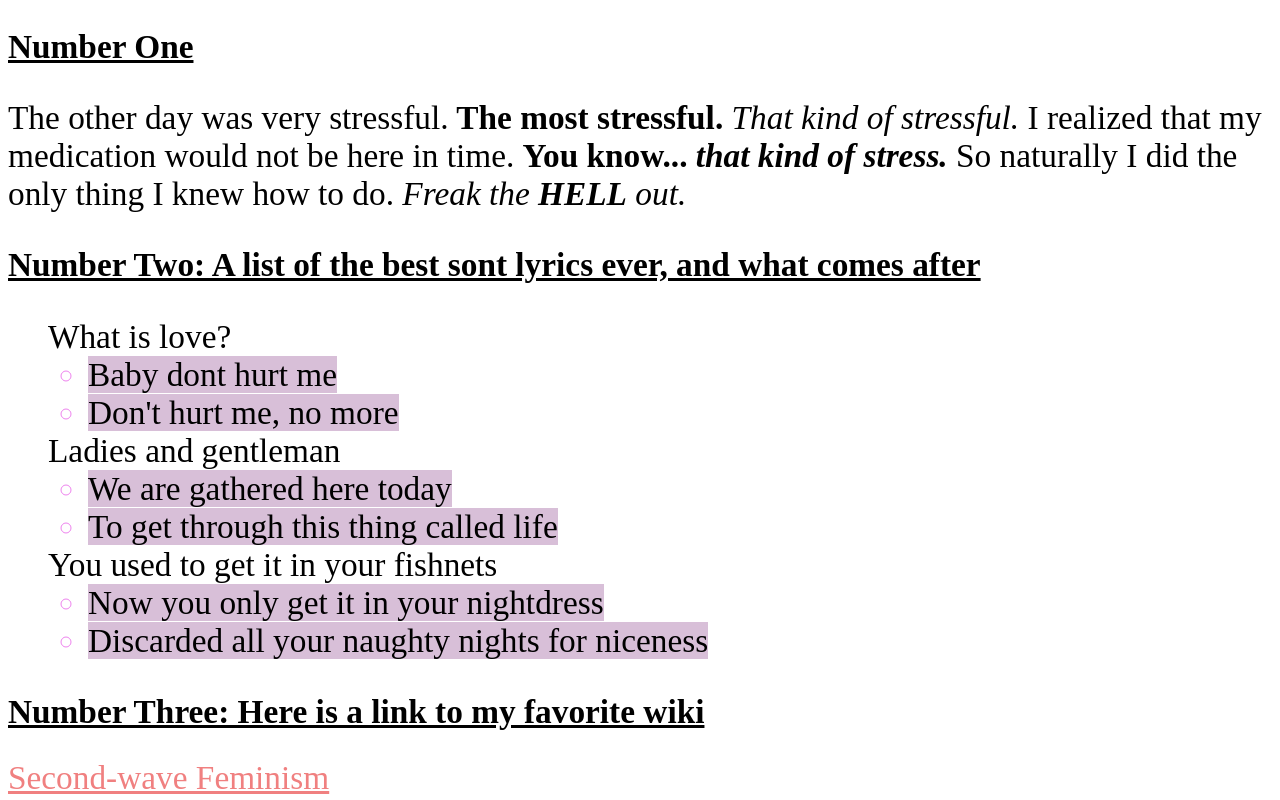
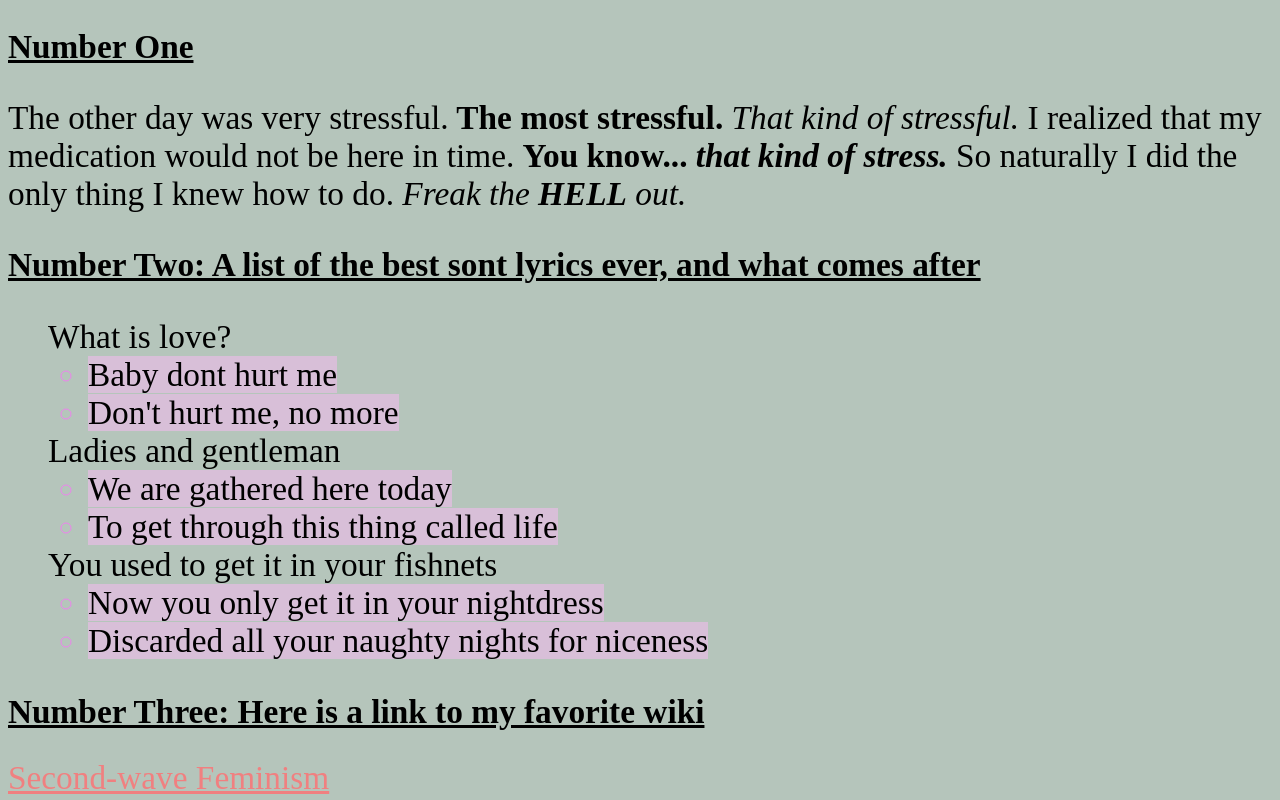
Before and after one commit to annalenore/week-2-homework, a plain HTML site: page index.html in a window 1280 px wide. Shown: the top 800 px of the page. Drawn offline with Linux system fonts and the light colour scheme.

Commit message:
Update style.css

```diff
--- a/style.css
+++ b/style.css
@@ -2,6 +2,7 @@ body {
     font-size: 25pt;
     color: black
 }
+body {background-color: #B5C5BB;}
 h1 {
     font-size: 25pt;
 }
```
